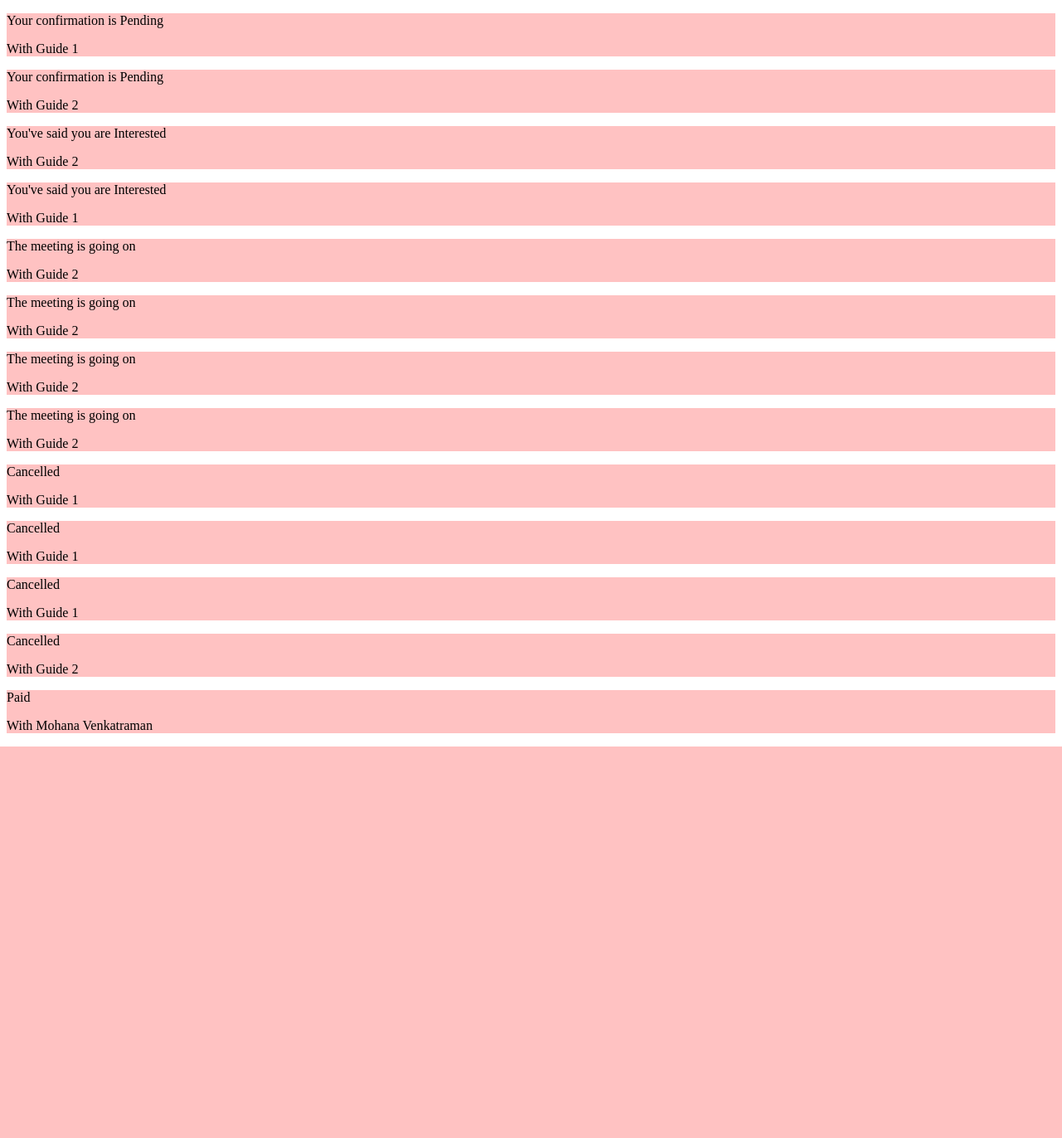
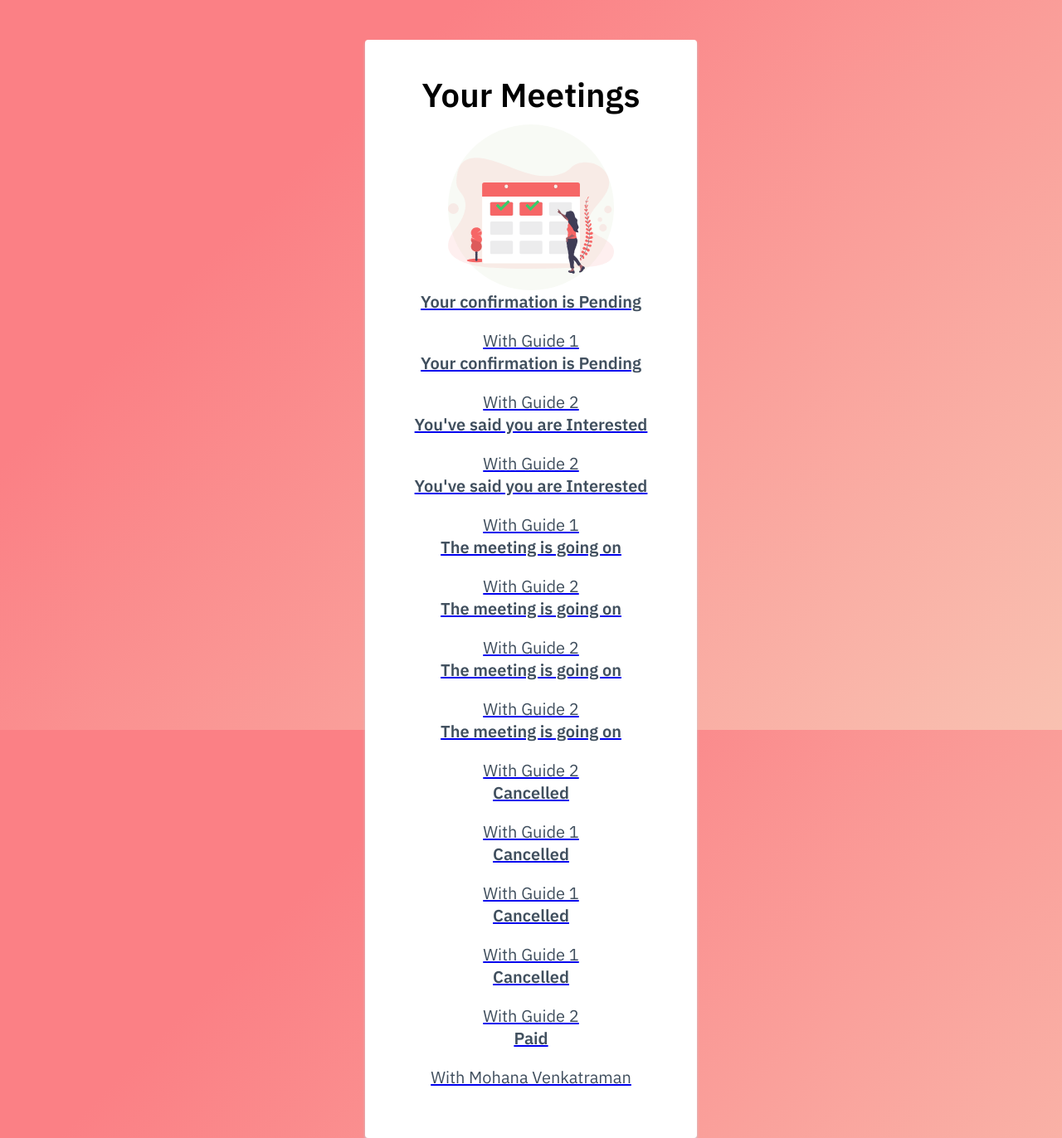
Before and after one commit to kavinvalli/Xino-Hackathon2020, a Django app: page /traveller-guide/ in a window 1280 px wide. Shown: the whole page at 83% size. Before the commit the page ends 900 px from the top, so only its background shows below. Run offline with Django 3.2, Linux system fonts and the light colour scheme; a user stored in the database is signed in; data comes from the database, SQL or seed files in the repository; both versions use the stored data as it was after the commit.

Commit message:
traveller-guide

```diff
--- a/templates/guide_dashboard.html
+++ b/templates/guide_dashboard.html
@@ -71,8 +71,10 @@ background-image: linear-gradient(315deg, #f9c1b1 0%, #fb8085 74%);
         <img src="{% static 'images/n.svg' %}" height="200px" width="200px" style="padding-top:10px">
       </div>
         <p>
-        You haven't been contacted by any traveller yet.<br><br>
+        You haven't been contacted by any traveller yet.<br>
         Trivy will notify you when a traveller wants <br> to discuss an oppurtunity with you.
+        <br><br>
+        You can go back to your Traveller Dashboard by clicking <a style="text-decoration: none" href="{% url 'travel-dashboard' %}">here.</a>
         </p>
 
 
--- a/templates/traveller_dashboard.html
+++ b/templates/traveller_dashboard.html
@@ -57,9 +57,13 @@
             <p style="margin-bottom:25px">
     {% if isGuide %}
     <a class="button is-rounded gd" href="/guide-dashboard">Your Guide Dashboard</a>
-    {% endif %}
+    {% else %}
+        <a class="button is-rounded gd" href="/traveller-guide">Your Trivy Trips</a>
+            {% endif %}
+
         </p>
         <h1>Welcome, {{user.first_name}} {{user.last_name}}</h1>
+        <p><i>Tip: You can change your guide status anytime by clicking on Profile.</i></p>
         <h2>Which city do you want to explore ?</h2>
     <form method="POST" action="{% url 'travel-dashboard' %}">
         {% csrf_token %}
--- a/templates/traveller_guide.html
+++ b/templates/traveller_guide.html
@@ -1,23 +1,82 @@
+{% load static %}
 <!DOCTYPE html>
 <html lang="en">
   <head>
-    <meta charset="UTF-8">
-    <meta name="viewport" content="width=device-width, initial-scale=1.0">
-    <title></title>
+    <meta charset="UTF-8" />
+    <meta name="viewport" content="width=device-width, initial-scale=1.0" />
+    <title>Traveller Trips</title>
+        <link href="https://fonts.googleapis.com/css2?family=IBM+Plex+Sans:ital,wght@0,400;0,600;1,400&family=Open+Sans:wght@300;400;600;700&display=swap" rel="stylesheet">
+
+        <link rel="shortcut icon" href="{% static 'images/logo.png' %}" type="image/x-icon">
+</head>
       <style>
-        div {
-            background-color: #f666;
+      html {
+    height: 100%;
+    -webkit-background-size: cover;
+    -moz-background-size: cover;
+    -o-background-size: cover;
+    background-size: cover;
+background-color: #f9c1b1;
+background-image: linear-gradient(315deg, #f9c1b1 0%, #fb8085 74%);
+
+        text-align: center;
+        padding: 40px 0;
+        font-family: "IBM Plex Sans", "Helvetica Neue", sans-serif;
+      }
+        h1 {
+          font-family: "IBM Plex Sans", "Helvetica Neue", sans-serif;
+          font-weight: 900;
+          font-size: 40px;
+          margin-bottom: 10px;
+          margin-top: -20px
+        }
+        p {
+          color: #404F5E;
+          font-size:20px;
+          margin: 0;
+        }
+      i {
+        color: #9ABC66;
+        font-size: 100px;
+        line-height: 200px;
+        margin-left:-15px;
+      }
+      .card {
+        background: white;
+        padding: 60px;
+        border-radius: 4px;
+        box-shadow: 0 2px 3px #C8D0D8;
+        display: inline-block;
+        margin: 0 auto;
       }
     </style>
     </head>
     <body>
+      <div class="card">
+        {% if hirings %}
+              <h1>Your Meetings</h1>
+            <div style="border-radius:200px; height:200px; width:200px; background: #F8FAF5; margin:0 auto; ">
+        <img src="{% static 'images/b.svg' %}" height="200px" width="200px" style="padding-top:10px">
+      </div>
+        {% endif %}
             {% for h in hirings %}
-    <!-- <a href="{% url 'traveller-detail' h.traveller.id h.id  %}"> -->
-        <div>
-            <p>{{h.get_status_display}}</p>
+    <a href="{% url 'traveller-detail' h.traveller.id h.id  %}">
+            <p><b>{{h.get_status_display}}</b></p><br>
             <p> With {{h.guide.user.first_name}} {{h.guide.user.last_name}}</p>
+    </a>
+    {% empty %}
+        <h1>No Scheduled Guides Yet</h1>
+
+      <div style="border-radius:200px; height:200px; width:200px; background: #F8FAF5; margin:0 auto; ">
+        <img src="{% static 'images/n.svg' %}" height="200px" width="200px" style="padding-top:10px">
       </div>
-    <!-- </a> -->
+        <p>
+        You haven't booked a Guide till now.<br><br>
+        For now, You can go back to your Traveller  <br>Dashboard by clicking <a style="text-decoration: none" href="{% url 'travel-dashboard' %}">here.</a>
+        </p>
+
+
     {% endfor %}
+      </div>
     </body>
 </html>
```
Also changed, not shown: static/css/style.css (+5 -4 lines), db.sqlite3. Lines whose indentation alone changed are shown as unchanged.
